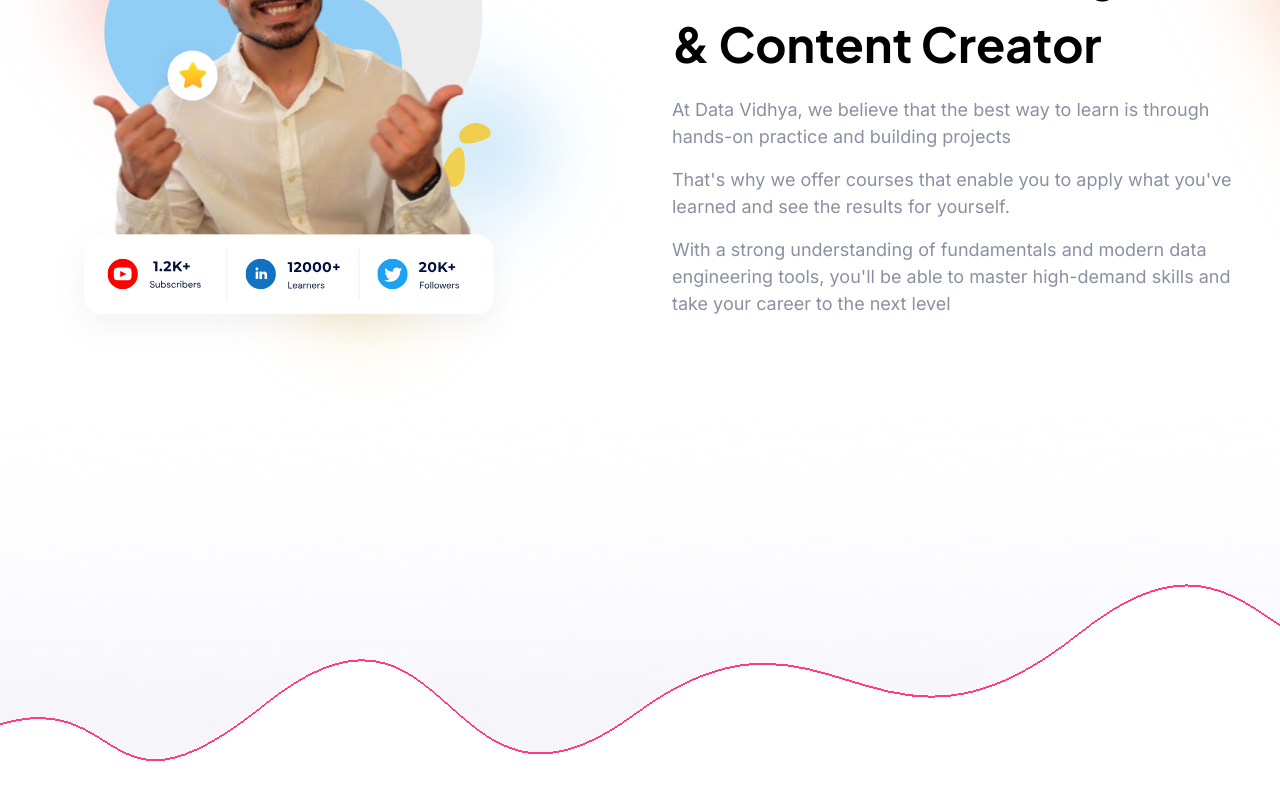
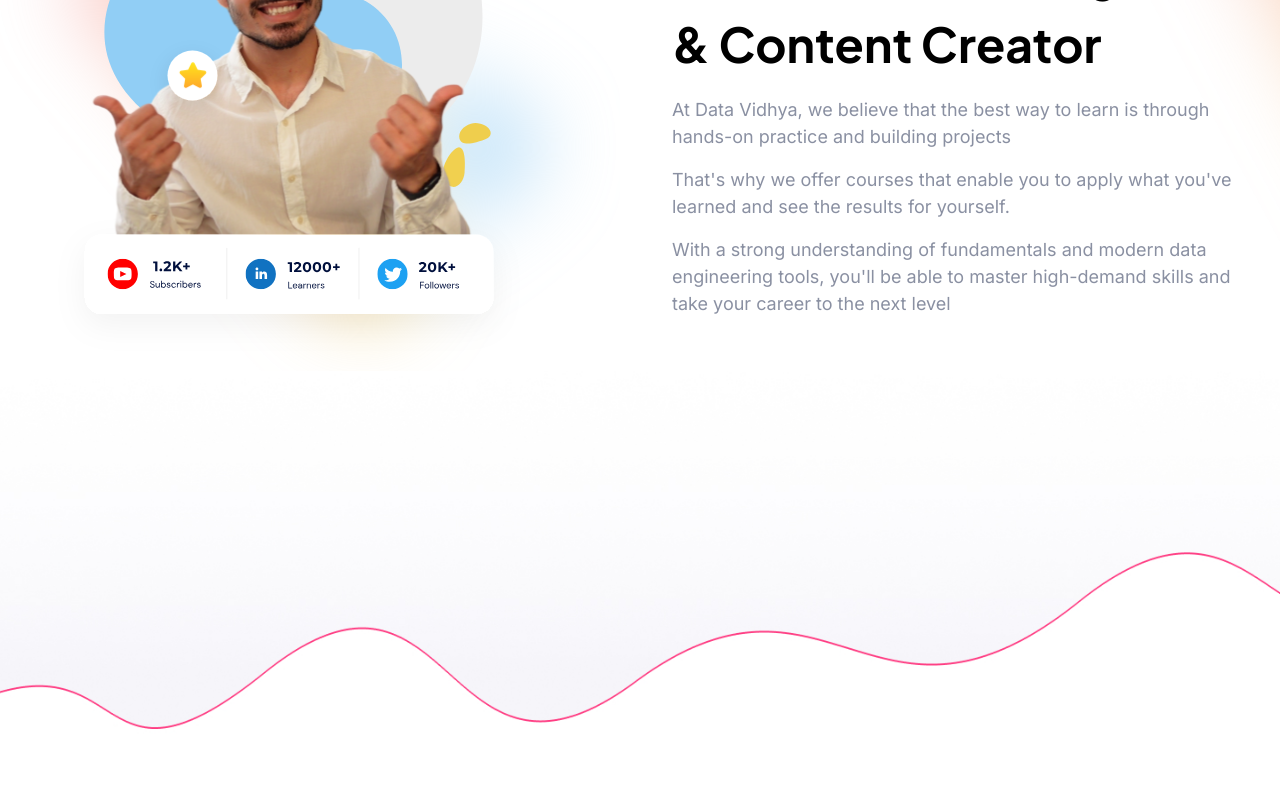
Before and after one commit to Bhanusingh99/vidyaData, a Next.js app: page / in a window 1280 px wide. Shown: the part 1338-2138 px from the top of the page. Built offline with nearby package versions, Linux system fonts and the light colour scheme.

Commit message:
removed vector line form svg to jpg

```diff
--- a/src/components/shared/HeroSection.tsx
+++ b/src/components/shared/HeroSection.tsx
@@ -168,7 +168,7 @@ const HeroSection = () => {
       </div>
 
     <div className="w-full">
-          <img src="/vector 27.svg" alt="" className="w-full z-30"/>
+          <img src="/vector.jpg" alt="" className="w-full z-30 mt-[-2rem]"/>
     </div>
 
     </div>
```
Also changed, not shown: public/vector.jpg (added), 1 other file (tests, documents, lock files or other folders).
